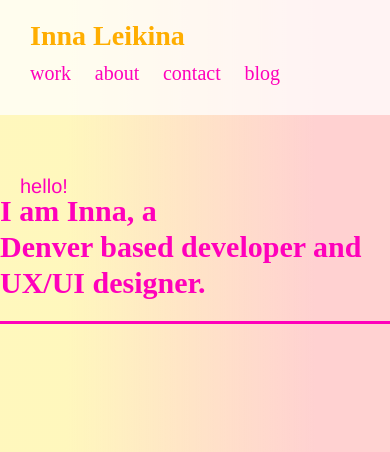
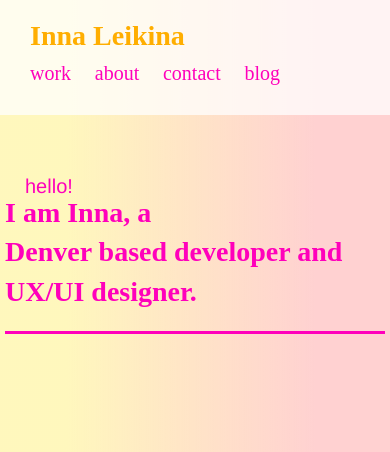
Before and after one commit to innaleikina/portfolio-2019, a website: page app/public/index.html in a window 390 px wide. Shown: the top 452 px of the page. Drawn offline with nearby package versions, Linux system fonts and the light colour scheme; no server answers.

Commit message:
fixed width on home page

```diff
--- a/app/public/css/body.css
+++ b/app/public/css/body.css
@@ -96,7 +96,7 @@ html {
 
 @media only screen and (max-width:480px){
     #body{
-        width:400px;
+        width:380px;
         }
 }
 
@@ -130,13 +130,9 @@ html {
 
 @media only screen and (max-width:500px){
     #intro-big {
-        font-family: "Futura";
-        font-size: 30px;
-        color: #FF00BB;
-        font-weight: bold;
-        line-height: 1.2;
-        animation: slideIn .9s linear;
-        width:400px;
+        font-size: 28px;
+        line-height: 1.4;
+        width:380px;
     }
 
 }
@@ -184,7 +180,7 @@ html {
 
 @media only screen and (max-width:480px){
     #grid{
-        width:400px;
+        width:380px;
         margin-top:40px;
         /* margin: 0 auto;
         border:1px red solid; */
```
